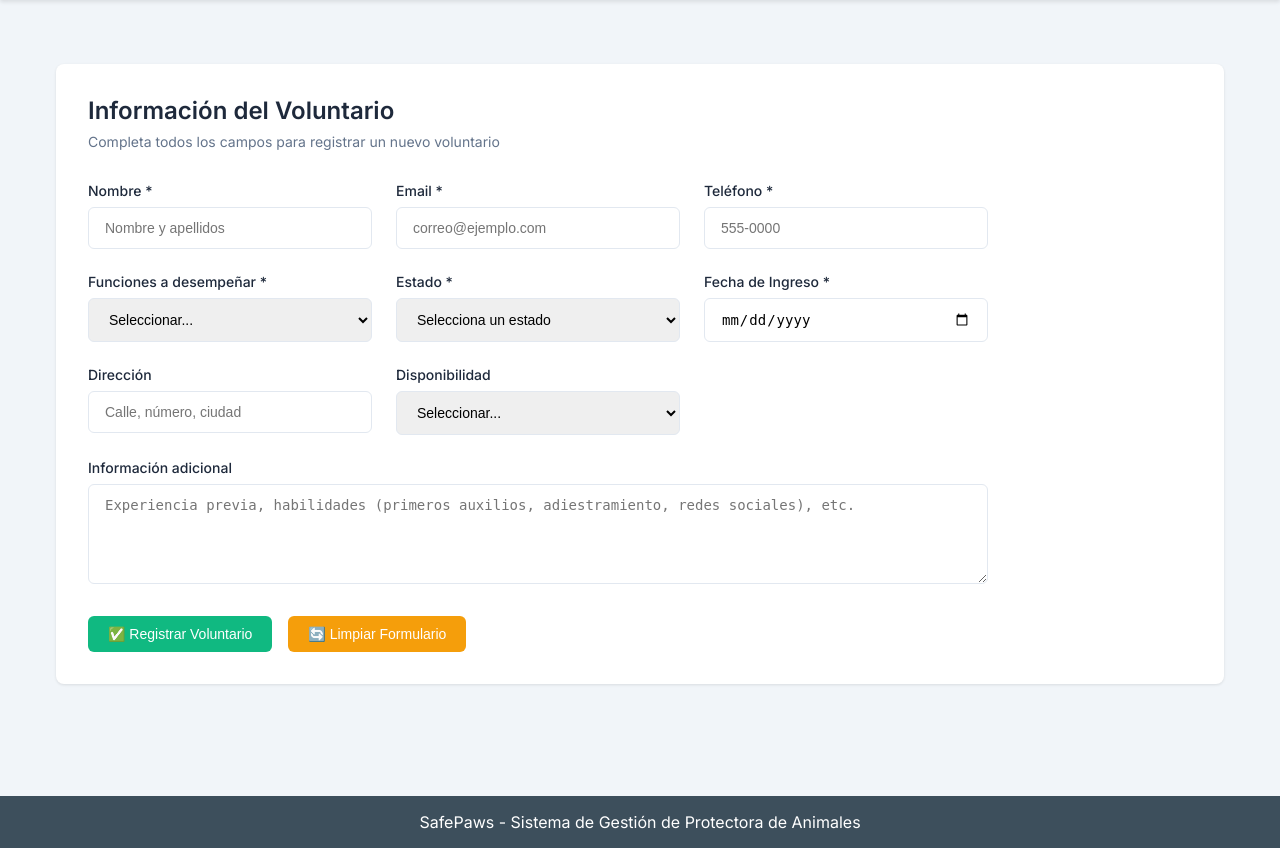
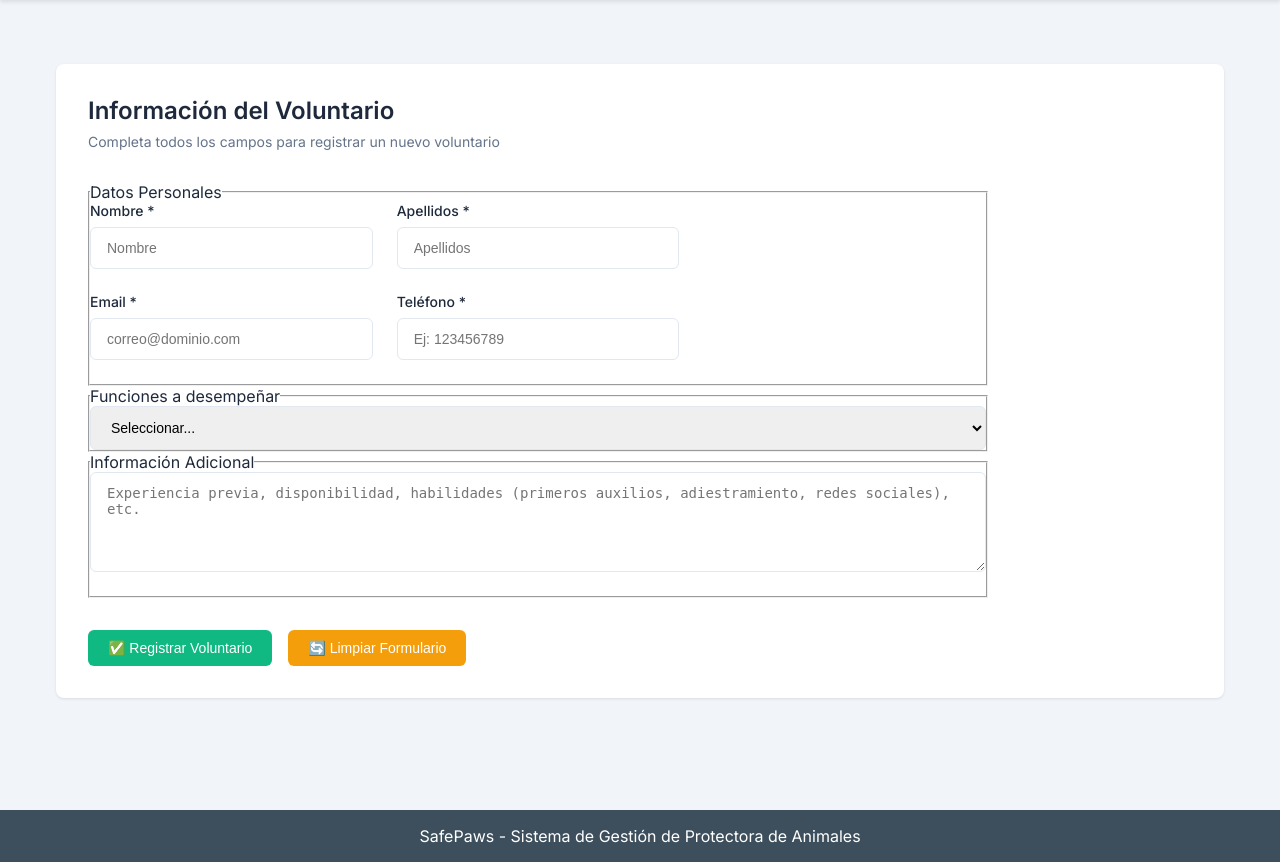
Before and after one commit to Casas-tj/SafePaws, a Django app: template apps/voluntarios/templates/voluntarios/voluntarios_form.html in a window 1280 px wide. Shown: the part 140-1002 px from the top of the page. Run offline with Django 5.2, Linux system fonts and the light colour scheme; the template is opened without the code that fills it, so the values that code supplies are empty; parts of the project's set-up code (start-up, migrations or seed data) failed here and were passed over.

Commit message:
features(voluntarios): Eliminado archivo funciones.html. Añadidas etiquetas fieldset y legend al archivo voluntarios_form

```diff
--- a/apps/voluntarios/templates/voluntarios/voluntarios_form.html
+++ b/apps/voluntarios/templates/voluntarios/voluntarios_form.html
@@ -12,77 +12,65 @@
     </div>
 
     <form id="formNuevoVoluntario" class="animal-form">
-        <!-- Fila 1: Nombre, Email, Teléfono -->
+        <!-- Sección 1: Nombre, Apellidos, Email, Teléfono -->
+        <fieldset>
+            <legend>Datos Personales</legend>
             <div class="form-row">
                 <div class="form-group">
                     <label for="nombre">Nombre *</label>
-                <input type="text" id="nombre" class="form-control-list" placeholder="Nombre y apellidos" required>
+                    <input type="text" id="nombre" name="nombre" class="form-control-list" placeholder="Nombre"
+                        autocomplete="given-name" required>
                 </div>
+
                 <div class="form-group">
-                <label for="email">Email *</label>
-                <input type="email" id="email" class="form-control-list" placeholder="correo@ejemplo.com" required>
-            </div>
-            <div class="form-group">
-                <label for="telefono">Teléfono *</label>
-                <input type="tel" id="telefono" class="form-control-list" placeholder="555-0000" required>
+                    <label for="apellidos">Apellidos *</label>
+                    <input type="text" id="apellidos" name="apellidos" class="form-control-list" placeholder="Apellidos"
+                        autocomplete="family-name" required>
                 </div>
             </div>
 
-        <!-- Fila 2: Rol, Estado, Fecha de Ingreso -->
             <div class="form-row">
                 <div class="form-group">
-                <label for="rol">Funciones a desempeñar *</label>
+                    <label for="email">Email *</label>
+                    <input type="email" id="email" name="email" class="form-control-list"
+                        placeholder="correo@dominio.com" autocomplete="email" required>
+                </div>
+
+                <div class="form-group">
+                    <label for="telephone">Teléfono *</label>
+                    <input type="tel" id="telephone" name="telefono" class="form-control-list"
+                        placeholder="Ej: 123456789" pattern="[0-9]{8,15}" autocomplete="tel" required>
+                </div>
+            </div>
+        </fieldset>
+
+        <!-- Sección 2: Funciones -->
+        <fieldset>
+            <legend>Funciones a desempeñar</legend>
+            <div class="form-group">
                 <select id="rol" class="form-control-list" required>
                     <option value="">Seleccionar...</option>
-                    <option value="Cuidador">Cuidador</option>
-                    <option value="Veterinario">Veterinario</option>
                     <option value="Administrador">Administrador</option>
                     <option value="Coordinador">Coordinador</option>
+                    <option value="Veterinario">Veterinario</option>
+                    <option value="Cuidador">Cuidador</option>
+                    <option value="Adiestrador">Adiestrador</option>
+                    <option value="Rescatista">Rescatista</option>
+                    <option value="Redes Sociales">Redes Sociales</option>
                 </select>
             </div>
-            <div class="form-group">
-                <label for="estado">Estado *</label>
-                <select id="estado" class="form-control-list" required>
-                    <option value="" disabled selected>Selecciona un estado</option>
-                    <option value="Activo">Activo</option>
-                    <option value="Inactivo">Inactivo</option>
-                    <option value="En Espera">En Espera</option>
-                </select>
-            </div>
-            <div class="form-group">
-                <label for="fechaIngreso">Fecha de Ingreso *</label>
-                <input type="date" id="fechaIngreso" class="form-control-list" required>
+        </fieldset>
+
+        <!-- Sección 3: Información adicional -->
+        <fieldset>
+            <legend>Información Adicional</legend>
+            <div class="form-row">
+                <div class="form-group form-group-full">
+                    <textarea id="información adicional" class="form-control-list form-textarea"
+                        placeholder="Experiencia previa, disponibilidad, habilidades (primeros auxilios, adiestramiento, redes sociales), etc."></textarea>
                 </div>
             </div>
-
-        <!-- Fila 3: Dirección, Disponibilidad -->
-        <div class="form-row">
-            <div class="form-group">
-                <label for="direccion">Dirección</label>
-                <input type="text" id="direccion" class="form-control-list" placeholder="Calle, número, ciudad">
-            </div>
-            <div class="form-group">
-                <label for="disponibilidad">Disponibilidad</label>
-                <select id="disponibilidad" class="form-control-list">
-                    <option value="">Seleccionar...</option>
-                    <option value="Tiempo completo">Tiempo completo</option>
-                    <option value="Medio tiempo">Medio tiempo</option>
-                    <option value="Fines de semana">Fines de semana</option>
-                    <option value="Lunes a Viernes">Lunes a Viernes</option>
-                    <option value="Tardes">Tardes</option>
-                    <option value="Mañanas">Mañanas</option>
-                </select>
-            </div>
-        </div>
-
-        <!-- Fila 4: Información adicional -->
-        <div class="form-row">
-            <div class="form-group form-group-full">
-                <label for="información adicional">Información adicional</label>
-                <textarea id="información adicional" class="form-control-list form-textarea"
-                    placeholder="Experiencia previa, habilidades (primeros auxilios, adiestramiento, redes sociales), etc."></textarea>
-            </div>
-        </div>
+        </fieldset>
 
         <!-- Botones -->
         <div class="form-buttons">
```
Also changed, not shown: apps/animales/templates/animales/animales_form.html (+22 -7 lines), apps/voluntarios/templates/voluntarios/funciones.html (deleted, +0 -37 lines). Lines whose indentation alone changed are shown as unchanged.
